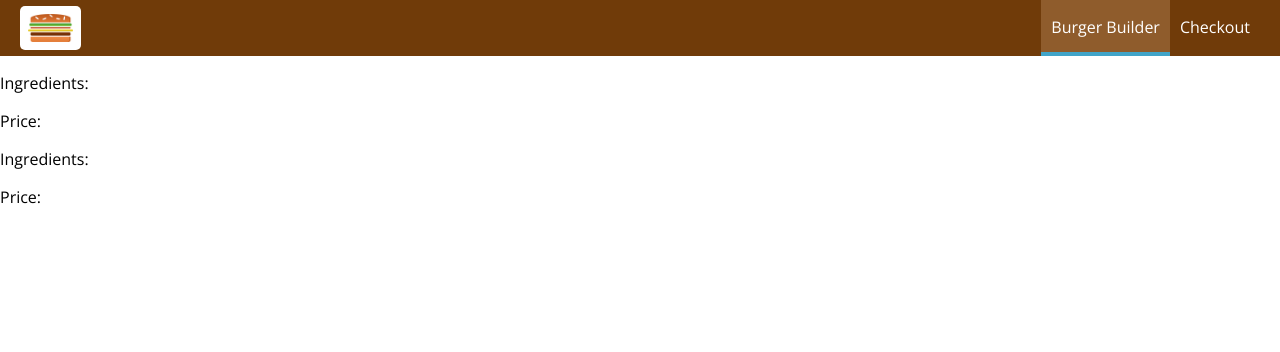
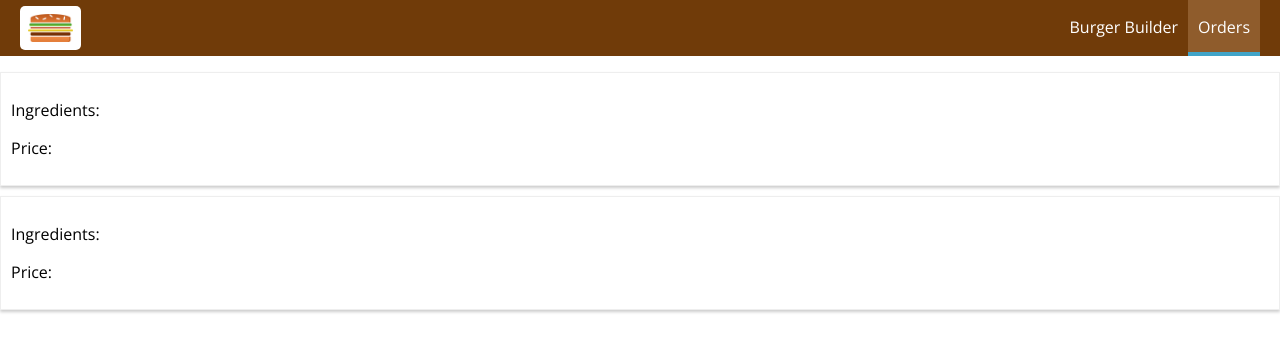
Before and after one commit to RodChris/BurgerBuilder, a React app in the folder burger-builder/: page /orders in a window 1280 px wide. Shown: the top 352 px of the page. Built offline with nearby package versions, Linux system fonts and the light colour scheme.

Commit message:
Implemented Navigation Links

```diff
--- a/burger-builder/src/components/Navigation/NavigationItems/NavigationItem/NavigationItem.js
+++ b/burger-builder/src/components/Navigation/NavigationItems/NavigationItem/NavigationItem.js
@@ -1,12 +1,15 @@
 import React from 'react';
+import { NavLink } from 'react-router-dom'
 
 import classes from './NavigationItem.css';
 
 const navigationItem = (props) => (
     <li className={classes.NavigationItem}>
-        <a href={props.link}
-           className={props.active ? classes.active : null}>{props.children}
-        </a>
+        <NavLink
+           to={props.link}
+           exact={props.exact}
+           activeClassName={classes.active}>{props.children}
+        </NavLink>
     </li>
 );
 
--- a/burger-builder/src/components/Navigation/NavigationItems/NavigationItems.js
+++ b/burger-builder/src/components/Navigation/NavigationItems/NavigationItems.js
@@ -5,8 +5,8 @@
 
 const navigationItems = () => (
     <ul className={classes.NavigationItems}>
-        <NavigationItem link="/" active={true}>Burger Builder</NavigationItem>
-        <NavigationItem link="/">Checkout</NavigationItem>
+        <NavigationItem link="/" exact>Burger Builder</NavigationItem>
+        <NavigationItem link="/orders">Orders</NavigationItem>
     </ul>
 );
 
--- a/burger-builder/src/components/Order/Order.js
+++ b/burger-builder/src/components/Order/Order.js
@@ -4,7 +4,7 @@
 
 const order = (props) => {
     return (
-        <div className={classes.order}>
+        <div className={classes.Order}>
             <p>Ingredients: </p>
             <p>Price: <strong></strong></p>
         </div>
```
